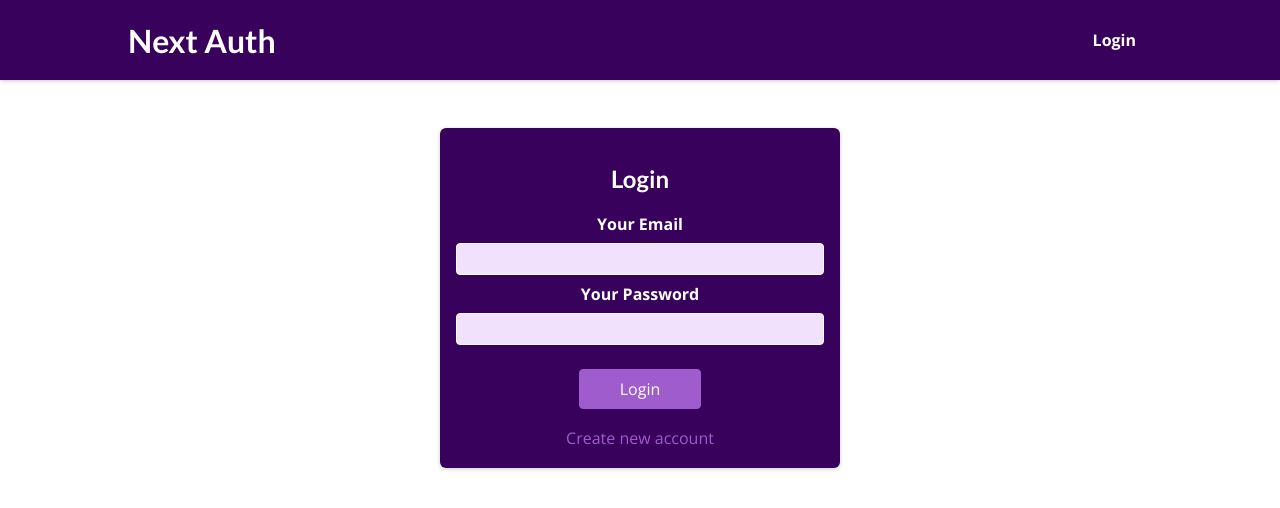
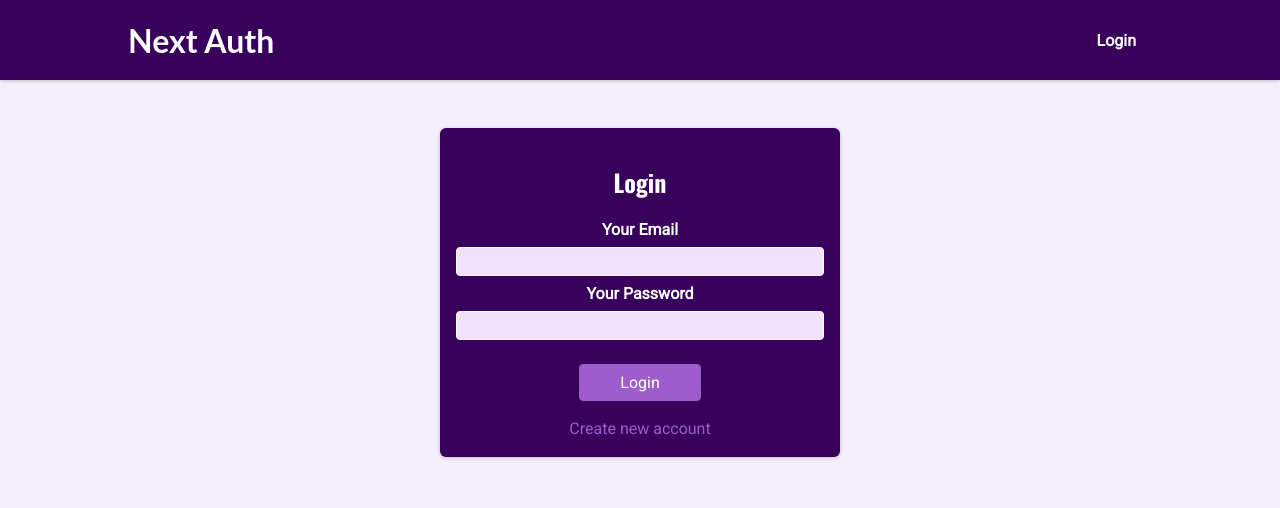
Before and after one commit to Daria0109/nextjs-authentication, a Next.js app: page /auth in a window 1280 px wide. Shown: the top 508 px of the page. Built offline with nearby package versions, Linux system fonts and the light colour scheme; no server answers.

Commit message:
Add commit notification context

```diff
--- a/components/auth/auth-form.js
+++ b/components/auth/auth-form.js
@@ -1,7 +1,11 @@
-import { useState } from 'react';
+import { useContext, useState } from 'react';
 import classes from './auth-form.module.css';
 import { signIn } from 'next-auth/client';
 import { useRouter } from 'next/router';
+import {
+  NotificationContext,
+  Status
+} from '../../providers/notification-provider/notification-provider';
 
 async function createUser(email, password) {
   const response = await fetch('/api/auth/signup', {
@@ -23,9 +27,9 @@ async function createUser(email, password) {
 function AuthForm() {
   const router = useRouter();
   const [isLogin, setIsLogin] = useState(true);
-
   const [email, setEmail] = useState('');
   const [password, setPassword] = useState('');
+  const { toggleNotification } = useContext(NotificationContext);
 
   function switchAuthModeHandler() {
     setIsLogin((prevState) => !prevState);
@@ -42,22 +46,52 @@ function AuthForm() {
   async function handleSubmit(e) {
     e.preventDefault();
 
+    toggleNotification({
+      status: Status.PENDING,
+      title: 'Sending...',
+      message: 'Your request is on its way!'
+    });
+
     if (isLogin) {
+
       const result = await signIn('credentials', {
         redirect: false,
         email,
         password
       });
       if (!result.error) {
+        toggleNotification({
+          status: Status.SUCCESS,
+          title: 'Success!',
+          message: 'You are logged in successfully!'
+        });
         await router.replace('/profile');
+      } else {
+        toggleNotification({
+          status: Status.ERROR,
+          title: 'Error!',
+          message: result.error?.toString() || 'Something went wrong...'
+        });
       }
+
     } else {
+
       try {
         const result = await createUser(email, password);
-        console.log(result);
+        toggleNotification({
+          status: Status.SUCCESS,
+          title: 'Success!',
+          message: 'Your account is created successfully!'
+        });
+        setIsLogin(true);
       } catch (err) {
-        console.log(err);
+        toggleNotification({
+          status: Status.ERROR,
+          title: 'Error!',
+          message: err?.toString() || 'Something went wrong...'
+        });
       }
+
     }
   }
 
--- a/components/layout/layout.js
+++ b/components/layout/layout.js
@@ -1,14 +1,18 @@
-import { Fragment } from 'react';
-
+import { Fragment, useContext } from 'react';
 import MainNavigation from './main-navigation';
+import { NotificationContext } from '../../providers/notification-provider/notification-provider';
+import Notification from '../ui/notification/notification';
 
 function Layout(props) {
-  return (
-    <Fragment>
-      <MainNavigation />
-      <main>{props.children}</main>
-    </Fragment>
-  );
+	const { notification } = useContext(NotificationContext);
+
+	return (
+		<Fragment>
+			<MainNavigation/>
+			<main>{props.children}</main>
+			{notification && <Notification/>}
+		</Fragment>
+	);
 }
 
 export default Layout;
--- /dev/null
+++ b/components/ui/notification/notification.js
@@ -0,0 +1,34 @@
+import { useContext } from 'react';
+import * as ReactDOM from 'react-dom';
+import classes from './notification.module.css';
+import {
+	NotificationContext,
+	Status
+} from '../../../providers/notification-provider/notification-provider';
+
+function Notification() {
+	const { notification } = useContext(NotificationContext);
+
+	let statusClasses = '';
+
+	if (notification.status === Status.SUCCESS) {
+		statusClasses = classes.success;
+	}
+
+	if (notification.status === Status.ERROR) {
+		statusClasses = classes.error;
+	}
+
+	const cssClasses = `${classes.notification} ${statusClasses}`;
+
+	return ReactDOM.createPortal(
+		(
+			<div className={cssClasses}>
+				<h2>{notification.title}</h2>
+				<p>{notification.message}</p>
+			</div>
+		), document.getElementById('notification')
+	);
+}
+
+export default Notification;
--- /dev/null
+++ b/components/ui/notification/notification.module.css
@@ -0,0 +1,43 @@
+.notification {
+  display: flex;
+  justify-content: space-between;
+  align-items: center;
+  color: var(--color-grey-100);
+  background-color: var(--color-grey-800);
+  padding: 0 var(--size-8);
+  box-shadow: 0 1px 8px rgba(0, 0, 0, 0.2);
+  position: fixed;
+  height: 5rem;
+  bottom: 0;
+  width: 100%;
+  left: 0;
+  border-top-right-radius: 0;
+  border-top-left-radius: 0;
+}
+
+.notification h2 {
+  font-size: var(--size-6);
+  margin: 0;
+}
+
+.notification p {
+  margin: 0;
+}
+
+.success {
+  background-color: var(--color-success-500);
+  color: var(--color-grey-800);
+}
+
+.error {
+  background-color: var(--color-error-500);
+}
+
+@media (min-width: 768px) {
+  .notification {
+    width: 40rem;
+    left: calc(50% - 20rem);
+    border-top-right-radius: 6px;
+    border-top-left-radius: 6px;
+  }
+}
--- a/pages/_app.js
+++ b/pages/_app.js
@@ -1,13 +1,16 @@
 import Layout from '../components/layout/layout';
 import '../styles/globals.css';
 import { Provider } from 'next-auth/client';
+import { NotificationProvider } from '../providers/notification-provider/notification-provider';
 
 function MyApp({ Component, pageProps }) {
 	return (
 		<Provider session={pageProps.session}>
+			<NotificationProvider>
 				<Layout>
 					<Component {...pageProps} />
 				</Layout>
+			</NotificationProvider>
 		</Provider>
 	);
 }
--- /dev/null
+++ b/pages/_document.js
@@ -0,0 +1,20 @@
+import Document, { Html, Head, Main, NextScript } from 'next/document';
+
+class MyDocument extends Document {
+
+	render() {
+		return (
+			<Html lang="en">
+				<Head />
+				<body>
+					<Main />
+					<NextScript />
+					<div id="notification" />
+				</body>
+			</Html>
+		);
+	}
+
+}
+
+export default MyDocument;
--- a/pages/api/auth/signup.js
+++ b/pages/api/auth/signup.js
@@ -7,7 +7,8 @@ async function handler(req, res) {
 	}
 
 	const { email, password } = req.body;
-	const isInvalid = !email || !email.includes('@') || !password || password.trim() < 7;
+	const isInvalid = !email || !email.includes('@') || !password || password.trim().length
+		< 7;
 
 	if (isInvalid) {
 		res.status(422).json({ message: 'Invalid email or/and password' });
--- /dev/null
+++ b/providers/notification-provider/notification-provider.js
@@ -0,0 +1,41 @@
+import { createContext, useMemo, useState, useEffect } from 'react';
+
+export const Status = {
+	PENDING: 'pending',
+	SUCCESS: 'success',
+	ERROR: 'error'
+};
+
+export const NotificationContext = createContext({
+	notification: null,
+	toggleNotification: () => {}
+});
+
+export const NotificationProvider = ({ children }) => {
+	const [activeNotification, setActiveNotification] = useState(null);
+
+	const toggleRequestStatusNotification = (data) => {
+		setActiveNotification(data);
+	};
+
+	useEffect(() => {
+		let timer;
+		if (activeNotification?.status === Status.SUCCESS || activeNotification?.status === Status.ERROR) {
+			timer = setTimeout(() => {
+				toggleRequestStatusNotification(null);
+			}, 3000);
+		}
+		return () => clearTimeout(timer);
+	}, [activeNotification?.status]);
+
+	const contextProps = useMemo(() => ({
+		notification: activeNotification,
+		toggleNotification: toggleRequestStatusNotification
+	}), [activeNotification]);
+
+	return (
+		<NotificationContext.Provider value={contextProps}>
+			{children}
+		</NotificationContext.Provider>
+	);
+};
--- a/styles/globals.css
+++ b/styles/globals.css
@@ -1,19 +1,65 @@
-@import url('https://fonts.googleapis.com/css2?family=Lato:wght@700&family=Open+Sans:wght@400;700&display=swap');
+@import url('https://fonts.googleapis.com/css2?family=Oswald:wght@700&family=Roboto&family=Source+Sans+Pro:wght@300&display=swap');
 
 * {
   box-sizing: border-box;
 }
 
 body {
-  font-family: 'Open Sans', 'Lato', sans-serif;
+  --color-grey-50: hsl(265, 55%, 96%);
+  --color-grey-100: hsl(265, 19%, 88%);
+  --color-grey-200: hsl(265, 7%, 70%);
+  --color-grey-300: hsl(265, 6%, 66%);
+  --color-grey-400: hsl(265, 4%, 57%);
+  --color-grey-500: hsl(265, 3%, 53%);
+  --color-grey-600: hsl(265, 4%, 42%);
+  --color-grey-700: hsl(265, 4%, 31%);
+  --color-grey-800: hsl(276, 5%, 20%);
+  --color-grey-900: hsl(280, 5%, 13%);
+
+
+  --color-primary-50: #c8b3ce;
+  --color-primary-100: #a07aaa;
+  --color-primary-200: #884c97;
+  --color-primary-300: #843897;
+  --color-primary-400: #732392;
+  --color-primary-500: #5a097a;
+  --color-primary-600: #480264;
+  --color-primary-700: #3d0264;
+
+  --color-success-100: #a2f0bc;
+  --color-success-500: #12bd4b;
+
+  --color-error-100: #f1acc9;
+  --color-error-500: #a10c4a;
+
+  --size-1: 0.25rem;
+  --size-2: 0.5rem;
+  --size-3: 0.75rem;
+  --size-4: 1rem;
+  --size-5: 1.25rem;
+  --size-6: 1.5rem;
+  --size-8: 2rem;
+  --size-16: 4rem;
+  --size-20: 5rem;
+  --size-40: 10rem;
+
   margin: 0;
+  background-color: var(--color-grey-50);
+  color: #252525;
+  font-family: 'Roboto', sans-serif;
 }
 
 h1,
 h2,
-h3,
-h4,
-h5,
-h6 {
-  font-family: 'Lato', sans-serif;
+h3 {
+  font-family: 'Oswald', 'Roboto', sans-serif;
 }
+
+a {
+  text-decoration: none;
+}
+
+button {
+  font: inherit;
+  cursor: pointer;
+}
```
Also changed, not shown: components/profile/profile-form.js (+23 -4 lines). Lines whose indentation alone changed are shown as unchanged.
